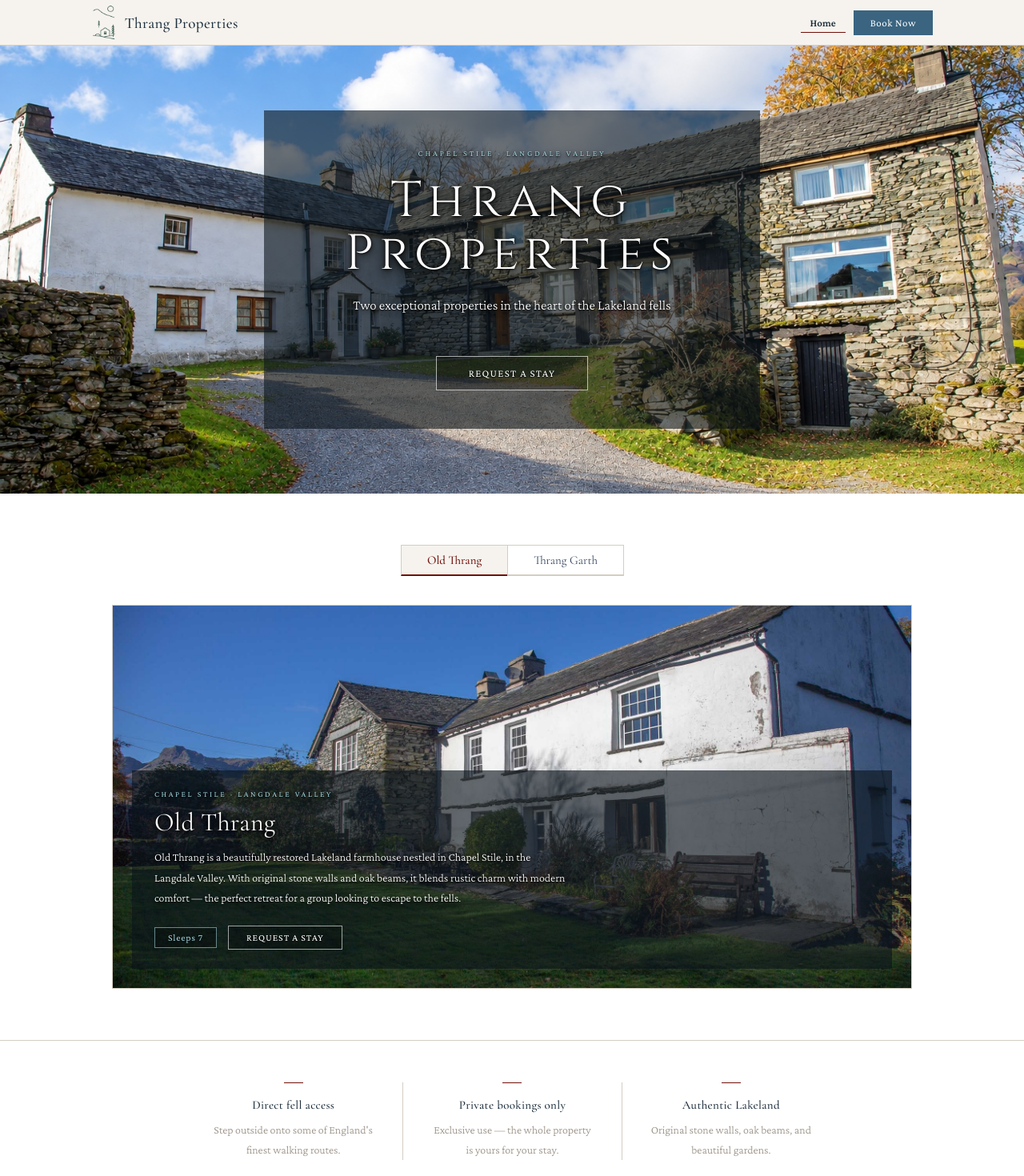
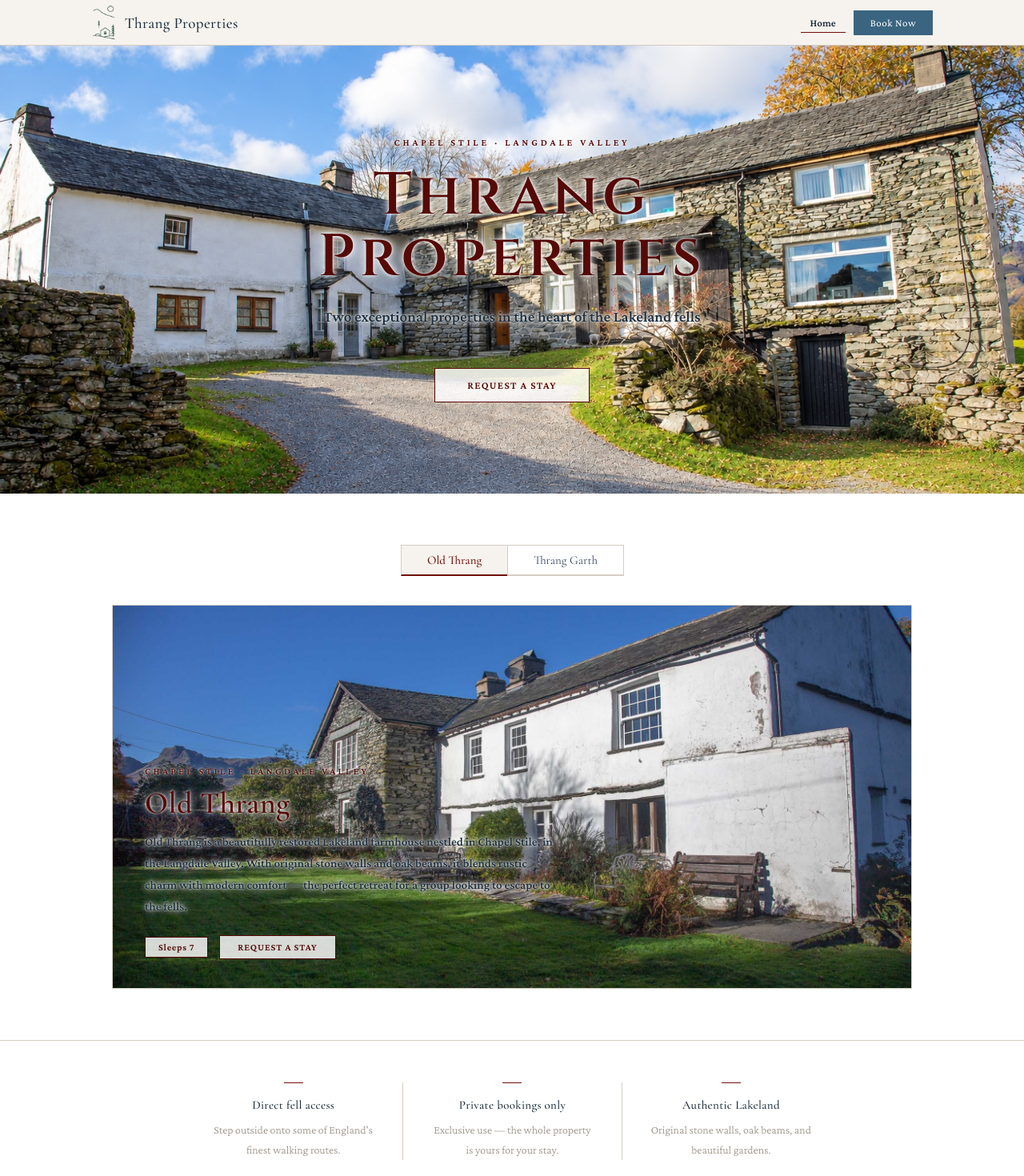
Before and after one commit to alexwsalt/Thrang_Website, a React (Vite) app: page / in a window 1280 px wide. Shown: the top 1470 px of the page at 80% size. Built offline with nearby package versions, Linux system fonts and the light colour scheme.

Commit message:
add Thrang booking site

```diff
--- a/src/App.jsx
+++ b/src/App.jsx
@@ -535,13 +535,13 @@ export default function App(){
         /* Mobile */
         @media(max-width:700px){
           .portal-nav-btn{padding:5px 9px!important;font-size:12px!important;}
-          .hero-title{font-size:50px!important;letter-spacing:-1px!important;}
-          .hero-sub{font-size:15px!important;}
+          .hero-title{font-size:52px!important;letter-spacing:-1px!important;}
+          .hero-sub{font-size:16px!important;}
           .hero-section{min-height:380px!important;}
-          .hero-text-block{padding:28px 24px!important;}
+          .hero-text-block{padding:32px 20px!important;}
           .showcase-img{height:300px!important;}
-          .showcase-text{bottom:14px!important;left:14px!important;right:14px!important;padding:16px 18px!important;}
-          .showcase-text h2{font-size:22px!important;}
+          .showcase-text{bottom:14px!important;left:14px!important;right:14px!important;}
+          .showcase-text h2{font-size:24px!important;}
           .feature-strip-grid{grid-template-columns:1fr!important;}
           .feature-item{border-left:none!important;padding-top:24px!important;border-top:1px solid ${C.stone};}
           .feature-item:first-child{border-top:none;}
@@ -598,11 +598,11 @@ export default function App(){
             {/* Hero */}
             <section className="hero-section" style={{position:"relative",minHeight:560,display:"flex",alignItems:"center",justifyContent:"center",overflow:"hidden"}}>
               <img src={imgFrontBoth} alt="Thrang" style={{position:"absolute",inset:0,width:"100%",height:"100%",objectFit:"cover"}}/>
-              <div className="hero-text-block" style={{position:"relative",textAlign:"center",color:"#fff",padding:"48px 56px",maxWidth:620,background:"rgba(10,20,28,0.6)"}}>
-                <p style={{fontSize:10,letterSpacing:"0.3em",textTransform:"uppercase",color:C.frost,marginBottom:22,fontFamily:FB,textShadow:"0 1px 2px rgba(0,0,0,0.95),0 2px 6px rgba(0,0,0,0.85)"}}>Chapel Stile · Langdale Valley</p>
-                <h1 className="hero-title" style={{fontSize:62,fontWeight:400,margin:"0 0 18px",letterSpacing:"0.12em",lineHeight:1.05,fontFamily:FH,textShadow:"0 1px 3px rgba(0,0,0,0.95),0 2px 8px rgba(0,0,0,0.85),0 6px 18px rgba(0,0,0,0.7)"}}>Thrang Properties</h1>
-                <p className="hero-sub" style={{fontSize:17,marginBottom:48,lineHeight:1.7,fontFamily:FB,fontWeight:300,textShadow:"0 1px 2px rgba(0,0,0,0.95),0 2px 8px rgba(0,0,0,0.8)"}}>Two exceptional properties in the heart of the Lakeland fells</p>
-                <button onClick={()=>navigate("login")} style={{background:"rgba(0,0,0,0.25)",color:"#fff",border:"1px solid rgba(255,255,255,0.65)",padding:"13px 40px",fontSize:13,fontFamily:FB,fontWeight:500,letterSpacing:"0.1em",textTransform:"uppercase",transition:"background 0.2s",textShadow:"0 1px 2px rgba(0,0,0,0.9)"}}>
+              <div className="hero-text-block" style={{position:"relative",textAlign:"center",padding:"60px 24px",maxWidth:660}}>
+                <p style={{fontSize:12,letterSpacing:"0.32em",textTransform:"uppercase",color:C.crimsonD,fontWeight:600,marginBottom:22,fontFamily:FB,textShadow:"0 0 2px #fff,0 0 6px rgba(255,255,255,0.8),0 0 12px rgba(255,255,255,0.55)"}}>Chapel Stile · Langdale Valley</p>
+                <h1 className="hero-title" style={{fontSize:74,fontWeight:600,margin:"0 0 18px",letterSpacing:"0.08em",lineHeight:1.05,fontFamily:FH,color:C.crimsonD,textShadow:"0 0 3px #fff,0 0 8px rgba(255,255,255,0.85),0 0 16px rgba(255,255,255,0.55)"}}>Thrang Properties</h1>
+                <p className="hero-sub" style={{fontSize:19,marginBottom:48,lineHeight:1.7,fontFamily:FB,fontWeight:600,color:C.twilight,textShadow:"0 0 2px #fff,0 0 6px rgba(255,255,255,0.8),0 0 12px rgba(255,255,255,0.5)"}}>Two exceptional properties in the heart of the Lakeland fells</p>
+                <button onClick={()=>navigate("login")} style={{background:"rgba(255,255,255,0.82)",color:C.crimsonD,border:`1.5px solid ${C.crimsonD}`,padding:"13px 40px",fontSize:13,fontFamily:FB,fontWeight:600,letterSpacing:"0.1em",textTransform:"uppercase",transition:"background 0.2s"}}>
                   Request a Stay
                 </button>
               </div>
@@ -623,13 +623,13 @@ export default function App(){
                 </div>
                 <div className="showcase-img" style={{position:"relative",overflow:"hidden",height:480,border:`1px solid ${C.stone}`}}>
                   <img key={homeActive} src={PROPERTY_IMAGES[homeActive]} alt={PROPERTIES[homeActive].name} style={{width:"100%",height:"100%",objectFit:"cover"}}/>
-                  <div className="showcase-text" style={{position:"absolute",bottom:24,left:24,right:24,color:"#fff",background:"rgba(10,20,28,0.62)",padding:"24px 28px"}}>
-                    <p style={{fontSize:10,letterSpacing:"0.26em",textTransform:"uppercase",color:C.frost,marginBottom:10,fontFamily:FB,textShadow:"0 1px 2px rgba(0,0,0,0.95),0 2px 6px rgba(0,0,0,0.85)"}}>Chapel Stile · Langdale Valley</p>
-                    <h2 style={{fontSize:32,fontWeight:400,margin:"0 0 12px",fontFamily:FF,letterSpacing:"0.01em",textShadow:"0 1px 3px rgba(0,0,0,0.95),0 2px 8px rgba(0,0,0,0.85),0 6px 16px rgba(0,0,0,0.7)"}}>{PROPERTIES[homeActive].name}</h2>
-                    <p style={{fontSize:14,margin:"0 0 22px",fontFamily:FB,fontWeight:300,maxWidth:520,lineHeight:1.8,textShadow:"0 1px 2px rgba(0,0,0,0.95),0 2px 8px rgba(0,0,0,0.8)"}}>{PROPERTIES[homeActive].description}</p>
+                  <div className="showcase-text" style={{position:"absolute",bottom:36,left:40,right:40}}>
+                    <p style={{fontSize:12,letterSpacing:"0.28em",textTransform:"uppercase",color:C.crimsonD,fontWeight:600,marginBottom:10,fontFamily:FB,textShadow:"0 0 2px #fff,0 0 6px rgba(255,255,255,0.8),0 0 12px rgba(255,255,255,0.5)"}}>Chapel Stile · Langdale Valley</p>
+                    <h2 style={{fontSize:38,fontWeight:600,margin:"0 0 12px",fontFamily:FF,letterSpacing:"0.01em",color:C.crimsonD,textShadow:"0 0 3px #fff,0 0 8px rgba(255,255,255,0.85),0 0 16px rgba(255,255,255,0.5)"}}>{PROPERTIES[homeActive].name}</h2>
+                    <p style={{fontSize:15,margin:"0 0 22px",fontFamily:FB,fontWeight:600,color:C.twilight,maxWidth:520,lineHeight:1.8,textShadow:"0 0 2px #fff,0 0 6px rgba(255,255,255,0.8),0 0 12px rgba(255,255,255,0.5)"}}>{PROPERTIES[homeActive].description}</p>
                     <div style={{display:"flex",alignItems:"center",gap:14,flexWrap:"wrap"}}>
-                      <span style={{border:"1px solid rgba(160,210,219,0.6)",padding:"5px 16px",fontSize:12,fontFamily:FB,letterSpacing:"0.06em",color:C.frost,background:"rgba(0,0,0,0.3)",textShadow:"0 1px 2px rgba(0,0,0,0.9)"}}>Sleeps {PROPERTIES[homeActive].sleeps}</span>
-                      <button onClick={()=>{setPortalActive(homeActive);navigate("login");}} style={{background:"rgba(0,0,0,0.25)",color:"#fff",border:"1px solid rgba(255,255,255,0.6)",padding:"7px 22px",fontSize:12,fontFamily:FB,fontWeight:500,letterSpacing:"0.08em",textTransform:"uppercase",textShadow:"0 1px 2px rgba(0,0,0,0.9)"}}>Request a Stay</button>
+                      <span style={{border:`1.5px solid ${C.crimsonD}`,padding:"5px 16px",fontSize:12,fontFamily:FB,fontWeight:600,letterSpacing:"0.06em",color:C.crimsonD,background:"rgba(255,255,255,0.82)"}}>Sleeps {PROPERTIES[homeActive].sleeps}</span>
+                      <button onClick={()=>{setPortalActive(homeActive);navigate("login");}} style={{background:"rgba(255,255,255,0.82)",color:C.crimsonD,border:`1.5px solid ${C.crimsonD}`,padding:"7px 22px",fontSize:12,fontFamily:FB,fontWeight:600,letterSpacing:"0.08em",textTransform:"uppercase"}}>Request a Stay</button>
                     </div>
                   </div>
                 </div>
```
